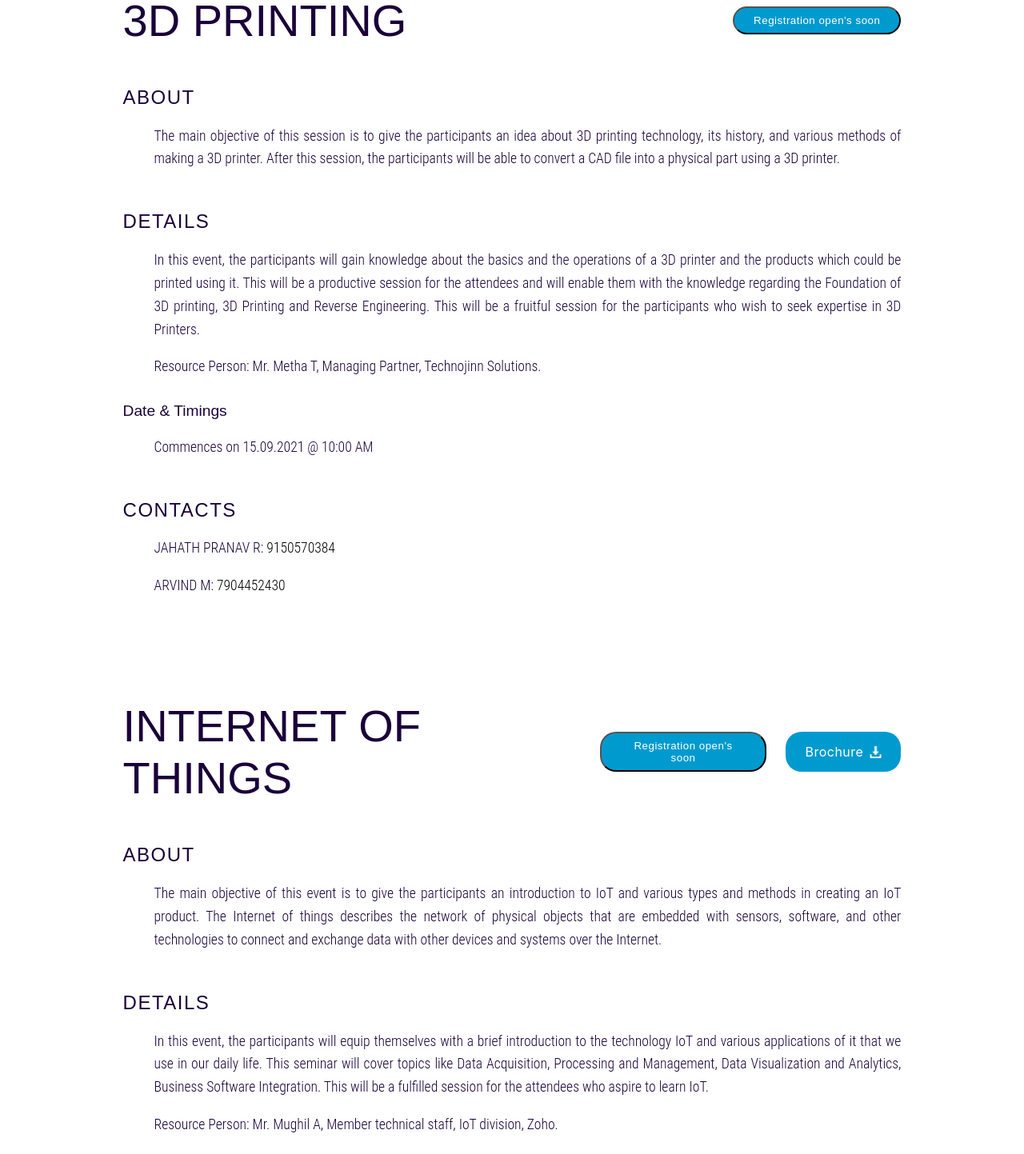
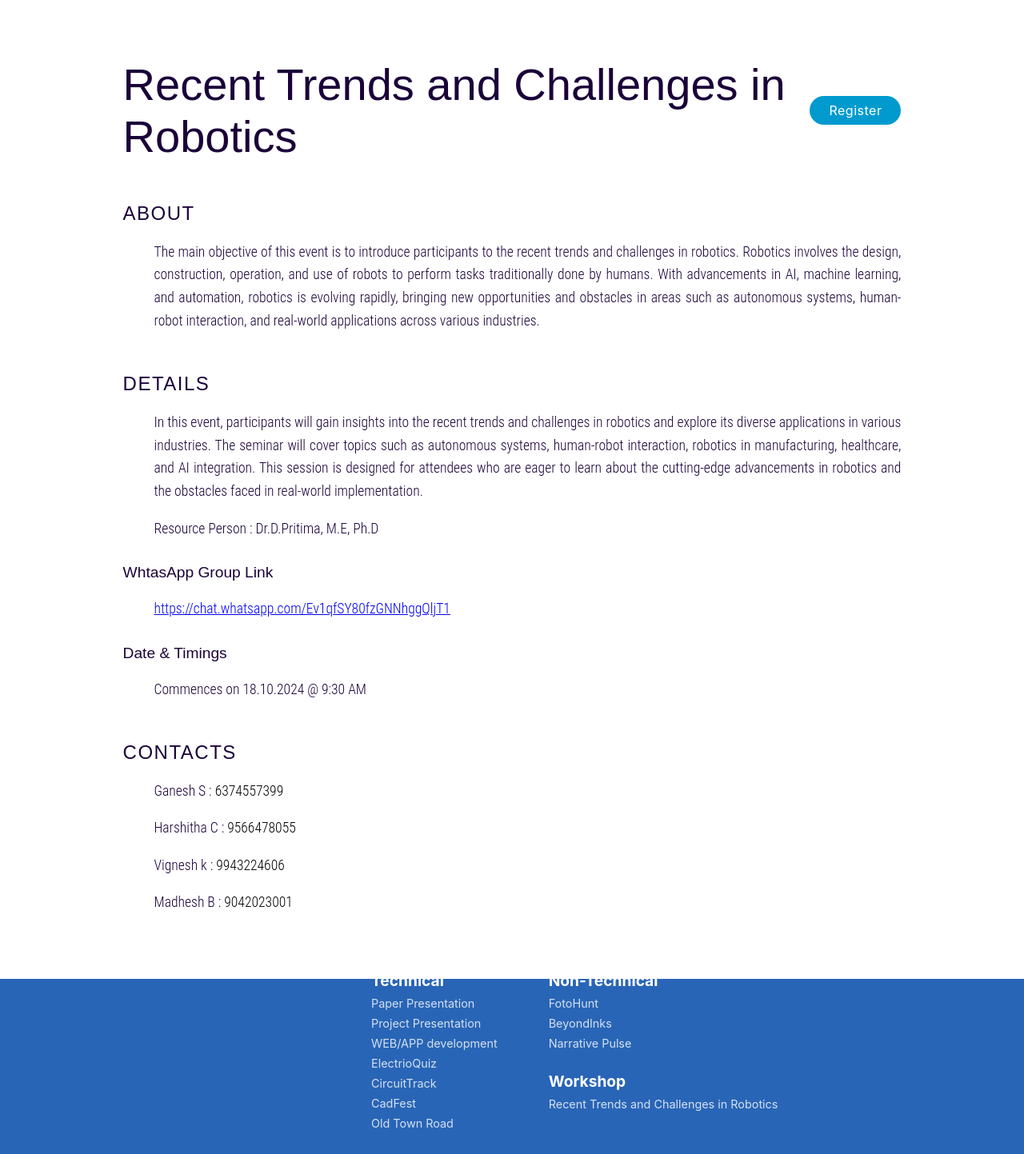
Before and after one commit to Kharthicsj/KRIZEN-24, a React (Create React App) app: page /workshop in a window 1280 px wide. Shown: the part 920-2363 px from the top of the page at 80% size. Built offline with nearby package versions, Linux system fonts and the light colour scheme.

Commit message:
Added Workshops

```diff
--- a/src/components/Footer.jsx
+++ b/src/components/Footer.jsx
@@ -29,11 +29,10 @@ const Footer = () => {
                 <Link to="/beyondinks">BeyondInks</Link>
                 <Link to="/narrative-pulse">Narrative Pulse</Link>
               </div>
-              {/* <div className="workshop__links">
+              <div className="workshop__links">
                 <h3 className="link__title">Workshop</h3>
-                <Link to="/3d-printing">3D Printing</Link>
-                <Link to="/iot">IOT</Link>
-              </div> */}
+                <Link to="/workshop">Recent Trends and Challenges in Robotics</Link>
+              </div>
             </div>
           </div>
           <div className="footer__contact">
--- a/src/components/Header.jsx
+++ b/src/components/Header.jsx
@@ -42,9 +42,9 @@ const Header = () => {
             <Link to="/narrative-pulse">Narrative Pulse</Link>
           </div>
         </div>
-        {/* <div className="nav__item">
+        <div className="nav__item">
           <Link to="/workshop">Workshop</Link>
-        </div> */}
+        </div>
         <div className="nav__item">
           <Link to="/gallery">Gallery</Link>
         </div>
@@ -58,7 +58,7 @@ const Header = () => {
             <Link to="/">Home</Link>
             <Link to="/technical">Technical</Link>
             <Link to="/non-technical">Non-Technical</Link>
-            {/* <Link to="/workshop">Workshop</Link> */}
+            <Link to="/workshop">Workshop</Link>
             <Link to="/gallery">Gallery</Link>
           </div>
         </div>
--- a/src/pages/Homepage.jsx
+++ b/src/pages/Homepage.jsx
@@ -62,7 +62,7 @@ const Homepage = () => {
           <img className="event__image second_image" src={NonTechnical} alt="" />
         </div>
 
-        {/* <div className="event fade-in">
+        <div className="event fade-in">
           <img className="event__image" src={Workshop} alt="" />
           <div className="event__div">
             <div className="inner__content">
@@ -77,7 +77,7 @@ const Homepage = () => {
               </Link>
             </div>
           </div>
-        </div> */}
+        </div>
       </section>
 
       <Footer />
--- a/src/pages/Workshop.jsx
+++ b/src/pages/Workshop.jsx
@@ -3,7 +3,7 @@ import "../style/events.css";
 import LandingVdo from "../Assets/images/WORKSHOP.mp4";
 import Header from "../components/Header";
 import Footer from "../components/Footer";
-import downloadIcon from "../Assets/images/download.png";
+// import downloadIcon from "../Assets/images/download.png";
 
 const Workshop = () => {
   return (
@@ -19,30 +19,40 @@ const Workshop = () => {
 
       <div className="main">
         <div className="mainContent">
-          <div className="3d-printing">
+          <div className="iot">
             <div className="title">
-              <div className="heading">3D PRINTING</div>
+              <div className="heading">
+                Recent Trends and Challenges in Robotics
+              </div>
               <div className="main_links">
-                <button className="register">Registration open's soon</button>
+              <a
+                className="register"
+                href="https://docs.google.com/forms/d/e/1FAIpQLSdZYPpxxDJ8VFcb-OS9tIxD86J-2JnGgIXdCl9nLNJB3nFDKA/viewform?usp=sf_link"
+              >
+                Register
+              </a>
               {/* <div className="register brochure">
                 <a
-                    href="../../resources/Brochure/3DPrinting Brochure.pdf"
-                    download="3D Printing Brochure"
+                  href="../../resources/Brochure/Workshop Brochure.pdf"
+                  download="Paper Presentation Brochure"
                 >
                   Brochure
                 </a>
-                  <img className="download" src={downloadIcon} alt="download" />
+                <img className="download" src={DownloadLogo} alt="download" />
               </div> */}
             </div>
             </div>
             <div className="about">
               <h2 className="aboutTitle">ABOUT</h2>
               <p className="aboutContent">
-                The main objective of this session is to give the participants
-                an idea about 3D printing technology, its history, and various
-                methods of making a 3D printer. After this session, the
-                participants will be able to convert a CAD file into a physical
-                part using a 3D printer.
+                The main objective of this event is to introduce participants to
+                the recent trends and challenges in robotics. Robotics involves
+                the design, construction, operation, and use of robots to
+                perform tasks traditionally done by humans. With advancements in
+                AI, machine learning, and automation, robotics is evolving
+                rapidly, bringing new opportunities and obstacles in areas such
+                as autonomous systems, human-robot interaction, and real-world
+                applications across various industries.
               </p>
             </div>
             <div className="details">
@@ -51,87 +61,27 @@ const Workshop = () => {
                 <div className="rounds">
                   <div className="roundsContent">
                     <p>
-                      In this event, the participants will gain knowledge about
-                      the basics and the operations of a 3D printer and the
-                      products which could be printed using it. This will be a
-                      productive session for the attendees and will enable them
-                      with the knowledge regarding the Foundation of 3D
-                      printing, 3D Printing and Reverse Engineering. This will
-                      be a fruitful session for the participants who wish to
-                      seek expertise in 3D Printers.
+                      In this event, participants will gain insights into the
+                      recent trends and challenges in robotics and explore its
+                      diverse applications in various industries. The seminar
+                      will cover topics such as autonomous systems, human-robot
+                      interaction, robotics in manufacturing, healthcare, and AI
+                      integration. This session is designed for attendees who
+                      are eager to learn about the cutting-edge advancements in
+                      robotics and the obstacles faced in real-world
+                      implementation.
                     </p>
-                    <p>
-                      Resource Person: Mr. Metha T, Managing Partner, Technojinn
-                      Solutions.
-                    </p>
+                    <p>Resource Person : Dr.D.Pritima, M.E, Ph.D</p>
+                  </div>
+                  <h3 className="roundsTitle">WhtasApp Group Link</h3>
+                  <div className="roundsContent">
+                    <a href="https://chat.whatsapp.com/Ev1qfSY80fzGNNhggQljT1">
+                      https://chat.whatsapp.com/Ev1qfSY80fzGNNhggQljT1
+                    </a>
                   </div>
                   <h3 className="roundsTitle">Date & Timings</h3>
                   <div className="roundsContent">
-                    <p>Commences on 15.09.2021 @ 10:00 AM</p>
-                  </div>
-                </div>
-              </div>
-            </div>
-            <div className="contacts">
-              <h2 className="contactsTitle">CONTACTS</h2>
-              <p className="contactsContent">
-                JAHATH PRANAV R: <a href="tel:9150570384">9150570384</a>
-              </p>
-              <p className="contactsContent">
-                ARVIND M: <a href="tel:7904452430">7904452430</a>
-              </p>
-            </div>
-          </div>
-          <div className="iot">
-            <div className="title">
-              <div className="heading">INTERNET OF THINGS</div>
-              <div className="main_links">
-                <button className="register">Registration open's soon</button>
-                <div className="register brochure">
-                  <a
-                    href="../../resources/Brochure/IoT Brochure.pdf"
-                    download="IoT Brochure"
-                  >
-                    Brochure
-                  </a>
-                  <img className="download" src={downloadIcon} alt="download" />
-                </div>
-              </div>
-            </div>
-            <div className="about">
-              <h2 className="aboutTitle">ABOUT</h2>
-              <p className="aboutContent">
-                The main objective of this event is to give the participants an
-                introduction to IoT and various types and methods in creating an
-                IoT product. The Internet of things describes the network of
-                physical objects that are embedded with sensors, software, and
-                other technologies to connect and exchange data with other
-                devices and systems over the Internet.
-              </p>
-            </div>
-            <div className="details">
-              <h2 className="detailsTitle">DETAILS</h2>
-              <div className="detailsContent">
-                <div className="rounds">
-                  <div className="roundsContent">
-                    <p>
-                      In this event, the participants will equip themselves with
-                      a brief introduction to the technology IoT and various
-                      applications of it that we use in our daily life. This
-                      seminar will cover topics like Data Acquisition,
-                      Processing and Management, Data Visualization and
-                      Analytics, Business Software Integration. This will be a
-                      fulfilled session for the attendees who aspire to learn
-                      IoT.
-                    </p>
-                    <p>
-                      Resource Person: Mr. Mughil A, Member technical staff, IoT
-                      division, Zoho.
-                    </p>
-                  </div>
-                  <h3 className="roundsTitle">Date & Timings</h3>
-                  <div className="roundsContent">
-                    <p>Commences on 15.09.2021 @ 2:00 PM</p>
+                    <p>Commences on 18.10.2024 @ 9:30 AM</p>
                   </div>
                 </div>
               </div>
--- a/src/style/events.css
+++ b/src/style/events.css
@@ -94,6 +94,7 @@
     border-radius: 20px;
     letter-spacing: 0.5px;
     background-color: #009acf;
+    border: none;
   }
 
   .register + .register {
```
Lines whose indentation alone changed are shown as unchanged.
